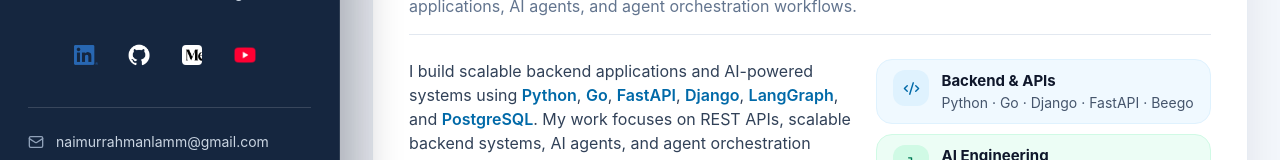
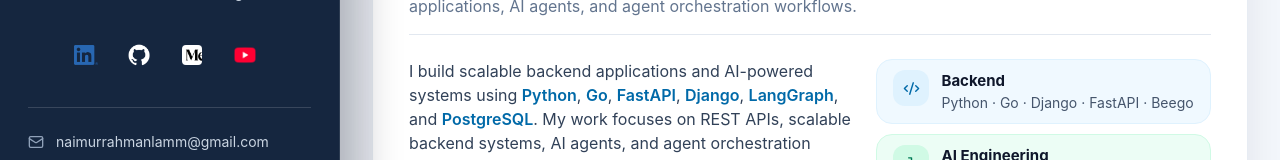
Before and after one commit to NaimurRahmannn/Portfolio-Project, a React (Vite) app: page /about in a window 1280 px wide. Shown: the part 273-433 px from the top of the page. Built offline with nearby package versions, Linux system fonts and the light colour scheme.

Commit message:
fix: fix about section

```diff
--- a/src/components/AboutSection.jsx
+++ b/src/components/AboutSection.jsx
@@ -12,7 +12,7 @@ import {
 
 const highlightCards = [
     {
-        title: 'Backend & APIs',
+        title: 'Backend',
         description: 'Python · Go · Django · FastAPI · Beego',
         icon: Code2,
         cardClass: 'bg-sky-50 border-sky-100',
```
